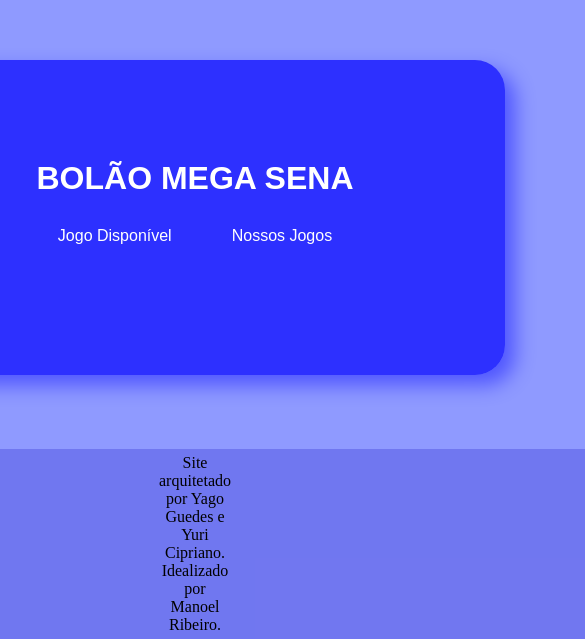
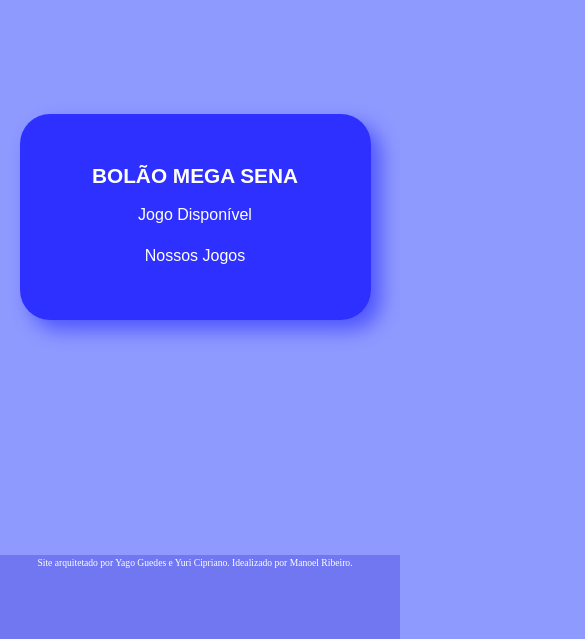
Before and after one commit to guedesyc/excel, a plain HTML site: page index.html in a window 390 px wide. Shown: the part 205-844 px from the top of the page, 585 px wide, since content can reach past the window. Drawn offline with Linux system fonts and the light colour scheme.

Commit message:
finalizado

```diff
--- a/style.css
+++ b/style.css
@@ -57,17 +57,39 @@
     bottom: 0;
     text-align: center;
 }
-.excel{
-    font-family: Arial, Helvetica, sans-serif;
-    text-decoration: none;
-    color: white;
-    margin-top: 20px;
-    background-color:rgba(71, 71, 219, 0.418);
-    padding: 20px;
-    border-radius: 20px;
+
+@media (min-width: 170px) and (max-width: 450px) {
+    body{
+        margin: auto;
+        min-height: 100vh;
+    }
+    main{
+        text-align: center;
+        max-width: 100vw;
+        width: 90%;
+        padding: 3.125rem 0;
+    }
+    main > h1{
+        font-size: 1.3rem;
+    }
+    .row{
+        display: flex;
+        flex-direction: column;
+        justify-content: center;
+        align-items: center;
+    }
+    .options{
+        padding: 1.125rem 0 0.313rem 0;
+    }
+    footer{
+        font-size: 0.6rem;
+        width: 100%;
+        height: 10%;
+        line-height: 1rem;
+        font-weight: 500;
+        color: white;
+        max-width: 100vw;
+        padding: 0 0.625rem;
+    }
+
 }
-
-.excel:hover{
-    text-decoration: underline;
-    background-color:rgba(0, 0, 255, 0.685);
-}
```
